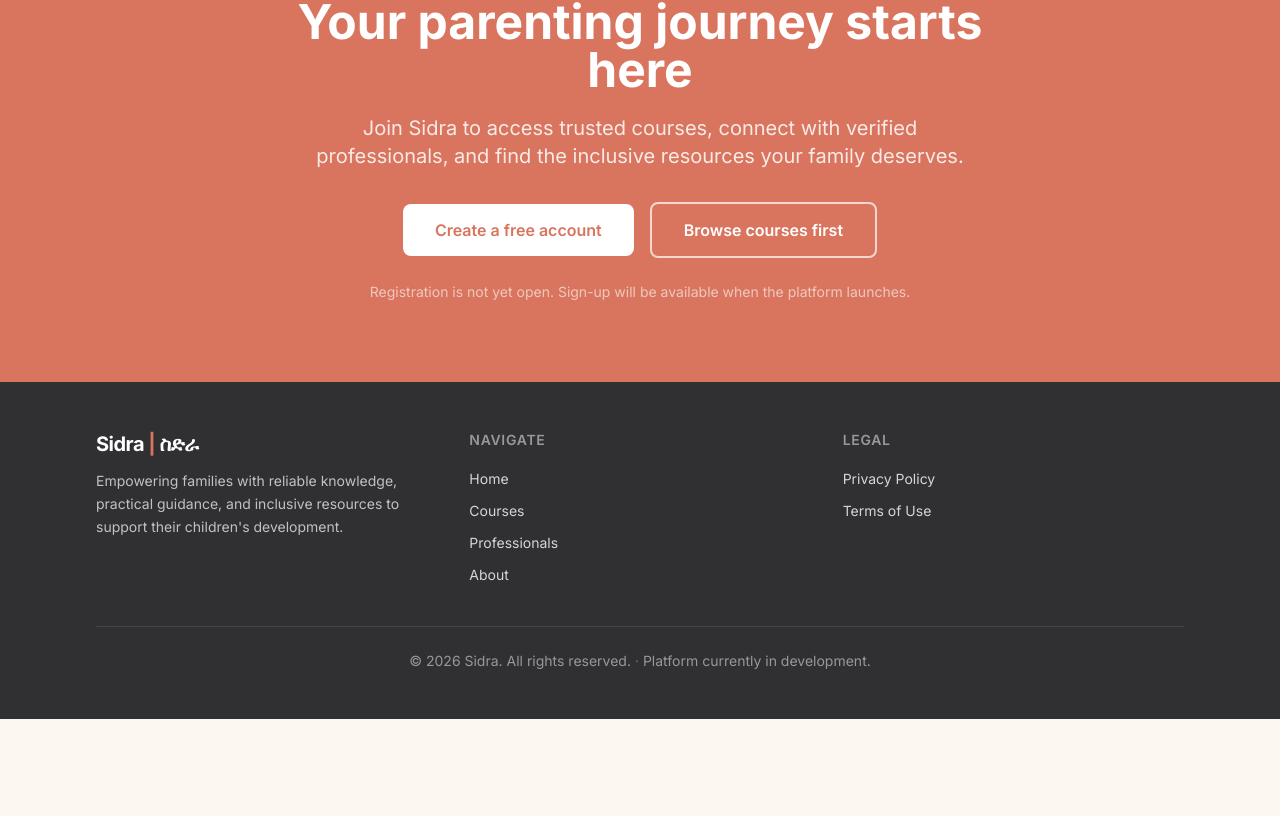
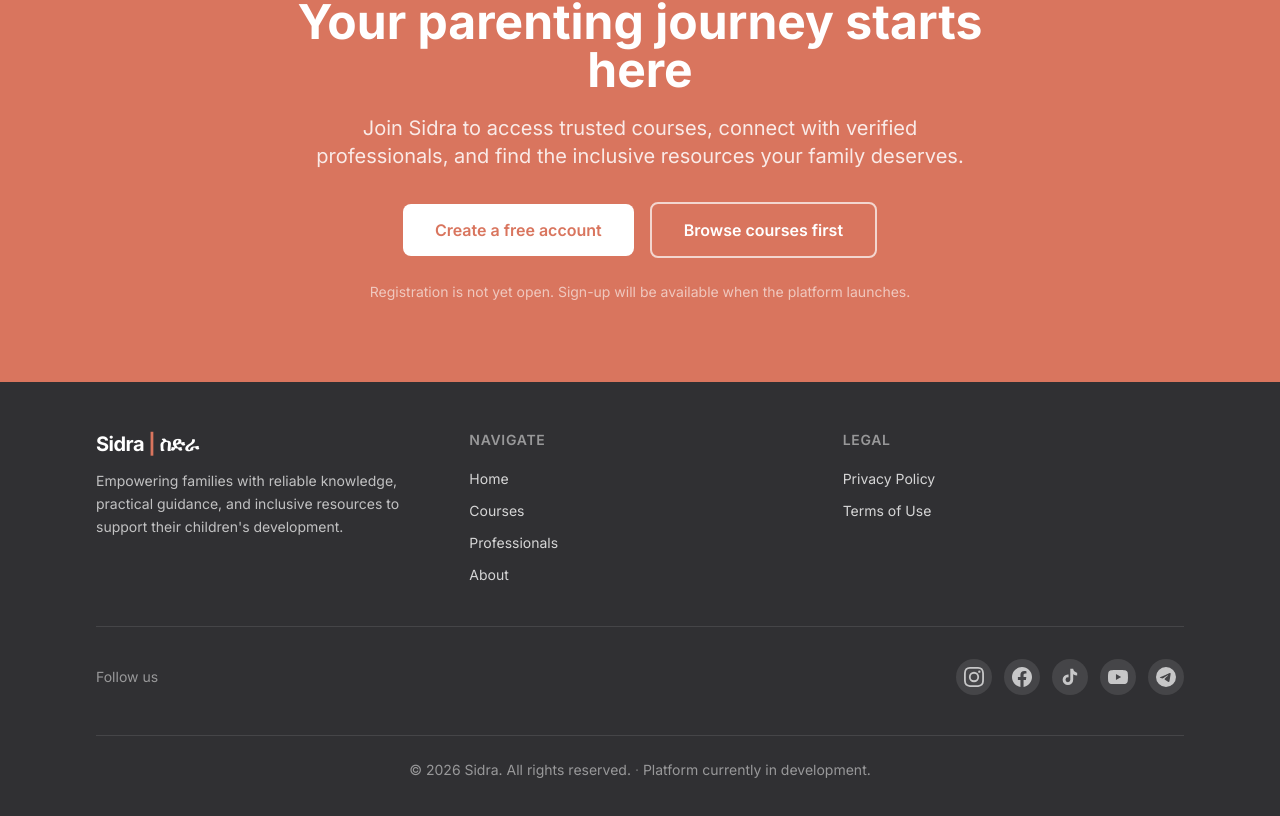
Before and after one commit to Beimenet/Sidra, a React (Vite) app in the folder client/: page / in a window 1280 px wide. Shown: the part 3021-3837 px from the top of the page. Before the commit the page ends 3740 px from the top, so only its background shows below. Built offline with nearby package versions, Linux system fonts and the light colour scheme.

Commit message:
add scoial media links to the footer

```diff
--- a/client/src/components/layout/Footer.jsx
+++ b/client/src/components/layout/Footer.jsx
@@ -1,4 +1,69 @@
 import { Link } from 'react-router-dom'
+
+// ─────────────────────────────────────────────────────────────────────────────
+// SOCIAL MEDIA CONFIGURATION
+// Add your real account URLs here when they are ready.
+// Set `href` to the full URL (e.g. "https://www.instagram.com/sidra.et").
+// Leave `href` as `null` to keep the icon visible but non-clickable until
+// the account is live.
+// ─────────────────────────────────────────────────────────────────────────────
+const SOCIAL_LINKS = [
+  {
+    id: 'instagram',
+    label: 'Sidra on Instagram',
+    href: 'https://www.instagram.com', // TODO: replace with Sidra's Instagram profile URL
+    icon: (
+      // Instagram — official brand shape
+      <svg viewBox="0 0 24 24" fill="currentColor" aria-hidden="true" className="w-5 h-5">
+        <path d="M12 2.163c3.204 0 3.584.012 4.85.07 3.252.148 4.771 1.691 4.919 4.919.058 1.265.069 1.645.069 4.849 0 3.205-.012 3.584-.069 4.849-.149 3.225-1.664 4.771-4.919 4.919-1.266.058-1.644.07-4.85.07-3.204 0-3.584-.012-4.849-.07-3.26-.149-4.771-1.699-4.919-4.92-.058-1.265-.07-1.644-.07-4.849 0-3.204.013-3.583.07-4.849.149-3.227 1.664-4.771 4.919-4.919 1.266-.057 1.645-.069 4.849-.069zM12 0C8.741 0 8.333.014 7.053.072 2.695.272.273 2.69.073 7.052.014 8.333 0 8.741 0 12c0 3.259.014 3.668.072 4.948.2 4.358 2.618 6.78 6.98 6.98C8.333 23.986 8.741 24 12 24c3.259 0 3.668-.014 4.948-.072 4.354-.2 6.782-2.618 6.979-6.98.059-1.28.073-1.689.073-4.948 0-3.259-.014-3.667-.072-4.947-.196-4.354-2.617-6.78-6.979-6.98C15.668.014 15.259 0 12 0zm0 5.838a6.162 6.162 0 1 0 0 12.324 6.162 6.162 0 0 0 0-12.324zM12 16a4 4 0 1 1 0-8 4 4 0 0 1 0 8zm6.406-11.845a1.44 1.44 0 1 0 0 2.881 1.44 1.44 0 0 0 0-2.881z" />
+      </svg>
+    ),
+  },
+  {
+    id: 'facebook',
+    label: 'Sidra on Facebook',
+    href: 'https://www.facebook.com', // TODO: replace with Sidra's Facebook profile URL
+    icon: (
+      // Facebook — standard F mark
+      <svg viewBox="0 0 24 24" fill="currentColor" aria-hidden="true" className="w-5 h-5">
+        <path d="M24 12.073c0-6.627-5.373-12-12-12s-12 5.373-12 12c0 5.99 4.388 10.954 10.125 11.854v-8.385H7.078v-3.47h3.047V9.43c0-3.007 1.792-4.669 4.533-4.669 1.312 0 2.686.235 2.686.235v2.953H15.83c-1.491 0-1.956.925-1.956 1.874v2.25h3.328l-.532 3.47h-2.796v8.385C19.612 23.027 24 18.062 24 12.073z" />
+      </svg>
+    ),
+  },
+  {
+    id: 'tiktok',
+    label: 'Sidra on TikTok',
+    href: 'https://www.tiktok.com', // TODO: replace with Sidra's TikTok profile URL
+    icon: (
+      // TikTok — musical note / double-d shape
+      <svg viewBox="0 0 24 24" fill="currentColor" aria-hidden="true" className="w-5 h-5">
+        <path d="M19.59 6.69a4.83 4.83 0 0 1-3.77-4.25V2h-3.45v13.67a2.89 2.89 0 0 1-2.88 2.5 2.89 2.89 0 0 1-2.89-2.89 2.89 2.89 0 0 1 2.89-2.89c.28 0 .54.04.79.1V9.01a6.33 6.33 0 0 0-.79-.05 6.34 6.34 0 0 0-6.34 6.34 6.34 6.34 0 0 0 6.34 6.34 6.34 6.34 0 0 0 6.33-6.34V8.69a8.18 8.18 0 0 0 4.78 1.52V6.75a4.85 4.85 0 0 1-1.01-.06z" />
+      </svg>
+    ),
+  },
+  {
+    id: 'youtube',
+    label: 'Sidra on YouTube',
+    href: 'https://www.youtube.com', // TODO: replace with Sidra's YouTube channel URL
+    icon: (
+      // YouTube — play button in rounded rectangle
+      <svg viewBox="0 0 24 24" fill="currentColor" aria-hidden="true" className="w-5 h-5">
+        <path d="M23.498 6.186a3.016 3.016 0 0 0-2.122-2.136C19.505 3.545 12 3.545 12 3.545s-7.505 0-9.377.505A3.017 3.017 0 0 0 .502 6.186C0 8.07 0 12 0 12s0 3.93.502 5.814a3.016 3.016 0 0 0 2.122 2.136c1.871.505 9.376.505 9.376.505s7.505 0 9.377-.505a3.015 3.015 0 0 0 2.122-2.136C24 15.93 24 12 24 12s0-3.93-.502-5.814zM9.545 15.568V8.432L15.818 12l-6.273 3.568z" />
+      </svg>
+    ),
+  },
+  {
+    id: 'telegram',
+    label: 'Sidra on Telegram',
+    href: 'https://t.me', // TODO: replace with Sidra's Telegram channel URL
+    icon: (
+      // Telegram — paper plane
+      <svg viewBox="0 0 24 24" fill="currentColor" aria-hidden="true" className="w-5 h-5">
+        <path d="M11.944 0A12 12 0 0 0 0 12a12 12 0 0 0 12 12 12 12 0 0 0 12-12A12 12 0 0 0 12 0a12 12 0 0 0-.056 0zm4.962 7.224c.1-.002.321.023.465.14a.506.506 0 0 1 .171.325c.016.093.036.306.02.472-.18 1.898-.962 6.502-1.36 8.627-.168.9-.499 1.201-.82 1.23-.696.065-1.225-.46-1.9-.902-1.056-.693-1.653-1.124-2.678-1.8-1.185-.78-.417-1.21.258-1.91.177-.184 3.247-2.977 3.307-3.23.007-.032.014-.15-.056-.212s-.174-.041-.249-.024c-.106.024-1.793 1.14-5.061 3.345-.48.33-.913.49-1.302.48-.428-.008-1.252-.241-1.865-.44-.752-.245-1.349-.374-1.297-.789.027-.216.325-.437.893-.663 3.498-1.524 5.83-2.529 6.998-3.014 3.332-1.386 4.025-1.627 4.476-1.635z" />
+      </svg>
+    ),
+  },
+]
 
 const NAV_LINKS = [
   { to: '/', label: 'Home' },
@@ -71,6 +136,44 @@ export default function Footer() {
           </nav>
         </div>
 
+        {/* Social media row */}
+        <div className="mt-10 pt-8 border-t border-white/10 flex flex-col sm:flex-row items-center justify-between gap-4">
+          <p className="text-sm text-white/50">Follow us</p>
+          <ul className="flex items-center gap-3" role="list" aria-label="Sidra social media links">
+            {SOCIAL_LINKS.map(({ id, label, href, icon }) =>
+              href ? (
+                /* Real link — opens in new tab */
+                <li key={id}>
+                  <a
+                    href={href}
+                    target="_blank"
+                    rel="noopener noreferrer"
+                    aria-label={label}
+                    className="flex items-center justify-center w-9 h-9 rounded-full bg-white/10 text-white/70
+                               hover:bg-terracotta hover:text-white
+                               focus-visible:outline-none focus-visible:ring-2 focus-visible:ring-terracotta focus-visible:ring-offset-2 focus-visible:ring-offset-charcoal
+                               transition-colors duration-150"
+                  >
+                    {icon}
+                  </a>
+                </li>
+              ) : (
+                /* Placeholder — not yet clickable */
+                <li key={id}>
+                  <span
+                    role="img"
+                    aria-label={`${label} (coming soon)`}
+                    title={`${label} — link coming soon`}
+                    className="flex items-center justify-center w-9 h-9 rounded-full bg-white/5 text-white/30 cursor-default select-none"
+                  >
+                    {icon}
+                  </span>
+                </li>
+              )
+            )}
+          </ul>
+        </div>
+
         {/* Bottom bar */}
         <div className="mt-10 pt-6 border-t border-white/10 text-center text-sm text-white/50">
           <p>
```
